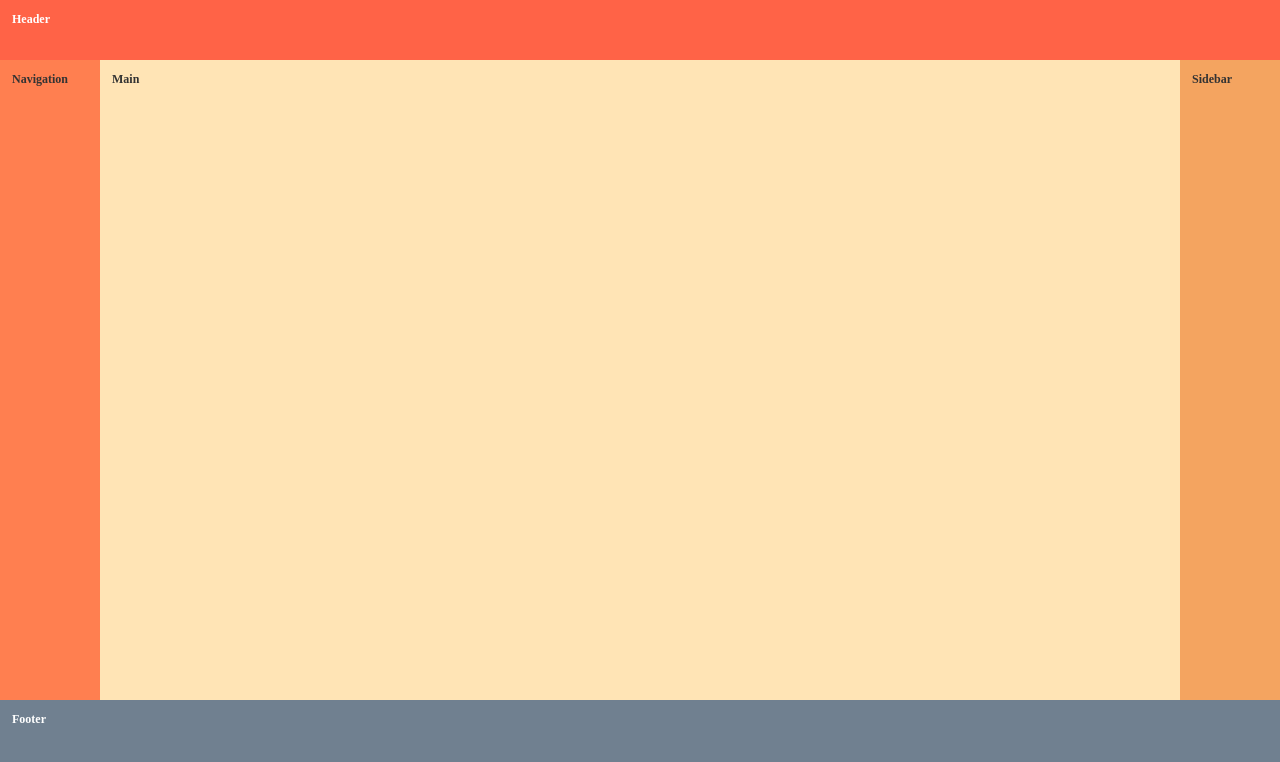
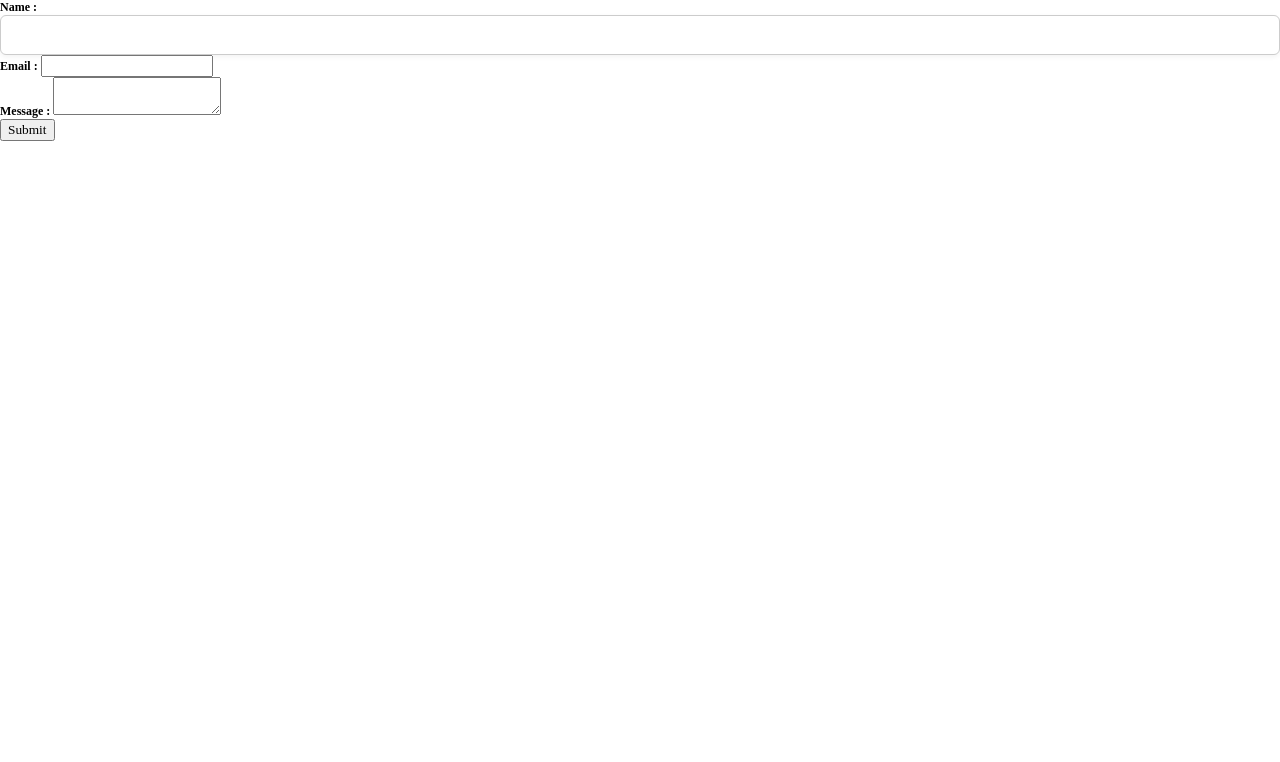
Before and after one commit to RakeshRanjanUIDeveloper/CodeWithJavaScript, a React (Vite) app in the folder PSClasses/React/practice-react-app/: page / in a window 1280 px wide. Shown: the top 762 px of the page. Built offline with nearby package versions, Linux system fonts and the light colour scheme.

Commit message:
code added

```diff
--- a/PSClasses/React/practice-react-app/src/App.jsx
+++ b/PSClasses/React/practice-react-app/src/App.jsx
@@ -29,6 +29,8 @@ import UserProfile from './components/UserProfile/userProfile'
 import Counters from './components/usePrevious/Counters'
 import ChipsInput from './components/ChipsInput/ChipsInput'
 import HolyGrail from './components/HolyGrail/HolyGrail'
+import ZigzagString from './components/ZigzagString/ZigzagString'
+import ContactForm from './components/ContactForm/ContactForm'
 
 
 function App() {
@@ -58,8 +60,10 @@ function App() {
          <NavbarApp />
          <UserProfile />
          <Counters />
-        <ChipsInput />*/}
+        <ChipsInput />
         <HolyGrail />
+        <ZigzagString />*/}
+        <ContactForm />
 
     </React.Fragment>
   )
--- /dev/null
+++ b/PSClasses/React/practice-react-app/src/components/ContactForm/ContactForm.jsx
@@ -0,0 +1,69 @@
+import React, { useState } from 'react'
+
+const ContactForm = () => {
+    const [form, setForm] = useState({name:'', email:'', message:''});
+    const [errors, setErrors] = useState({});
+    const [submitted, setSubmitted] = useState(false);
+    const [submittedName, setSubmittedName] = useState("");
+    const handleChange = (e) =>{
+        setForm({...form, [e.target.name]: e.target.value})
+    }
+
+    const validate = () =>{
+        const newErrors = {};
+        if(!form.name.trim()){
+            newErrors.name = "name is required"
+        }
+        if(!form.email.trim()){
+            newErrors.email ="Email is required"
+        } else if (!/^\S+@\S+\.\S+$/.test(form.email)){
+            newErrors.email ="Invalid email format"
+        }
+        if(!form.message.trim()){
+            newErrors.message = "Message is required";
+        }
+        return newErrors;
+
+    }
+    const handleSubmit = (e) =>{
+        e.preventDefault();
+        const validateErrors = validate();
+        if(Object.keys(validateErrors).length > 0){
+            setErrors(validateErrors)
+        }else{
+            setSubmittedName(form.name)
+            setSubmitted(true);
+            setErrors({});
+            setForm({name:'', email:'', message:''})
+        }
+    }
+  return (
+    <React.Fragment>
+        {
+            submitted ? <h2>Thank You {submittedName}</h2> : (
+                        <form onSubmit={handleSubmit}>
+            <div>
+                <label htmlFor='name'>Name : </label>
+                <input type='text' name='name' value={form.name} onChange={handleChange} />
+                {errors.name && <p>{errors.name}</p>}
+            </div>
+            <div>
+                <label htmlFor='email'>Email : </label>
+                <input type='email' name='email' value={form.email} onChange={handleChange} />
+                {errors.email && <p>{errors.email}</p>}
+            </div>
+            <div>
+                <label htmlFor='message'>Message : </label>
+                <textarea name='message' value={form.message} onChange={handleChange} />
+                {errors.message && <p>{errors.message}</p>}
+            </div>
+            <button type='submit'>Submit</button>
+        </form>
+            )
+        }
+
+    </React.Fragment>
+  )
+}
+
+export default ContactForm
--- /dev/null
+++ b/PSClasses/React/practice-react-app/src/components/ZigzagString/ZigzagString.jsx
@@ -0,0 +1,27 @@
+import React, { useState } from 'react'
+
+const ZigzagString = () => {
+    const [input, setInput] = useState('');
+    const [result, setResult] = useState('');
+
+    const handleSubmit = () =>{
+        if(!input.trim()) return;
+        console.log(input);
+        const array = input.split(',').map((s) => s.trim())
+        console.log(array);
+        setResult(zigzagJoin(array))
+    }
+    const zigzagJoin = (array) =>{
+        return array.map((str,i) => (i%2 === 0 ? str: str.split("").reverse().join(""))).join("");
+    }
+  return (
+    <div className='zigzag-container'>
+        <h1>Array to Zigzag String</h1>
+        <input type='text'  data-testid="input-box" placeholder="Enter strings like one,two,three" value={input} onChange={(e) => setInput(e.target.value)} />
+        <button data-testid="submit-button" onClick={handleSubmit}>Submit</button>
+        <p  data-testid="output-result" className='output-result'>Output: {result}</p>
+    </div>
+  )
+}
+
+export default ZigzagString
```
Also changed, not shown: 1 other file (tests, documents, lock files or other folders).
